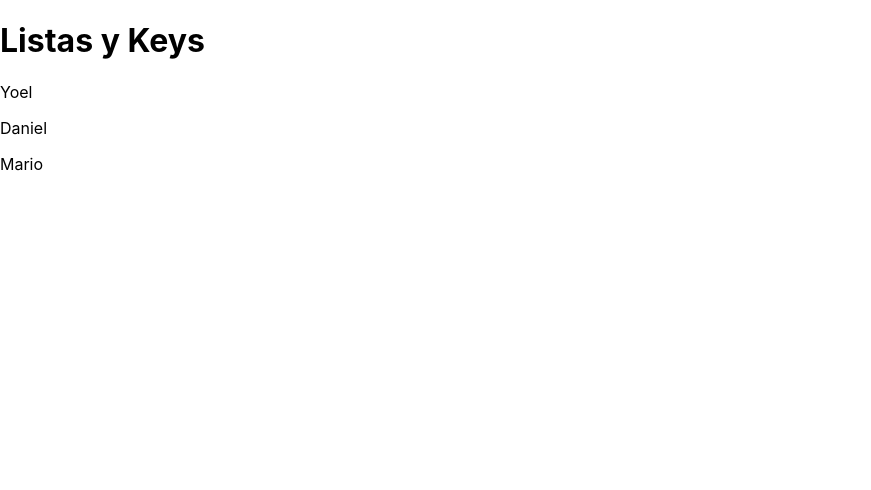
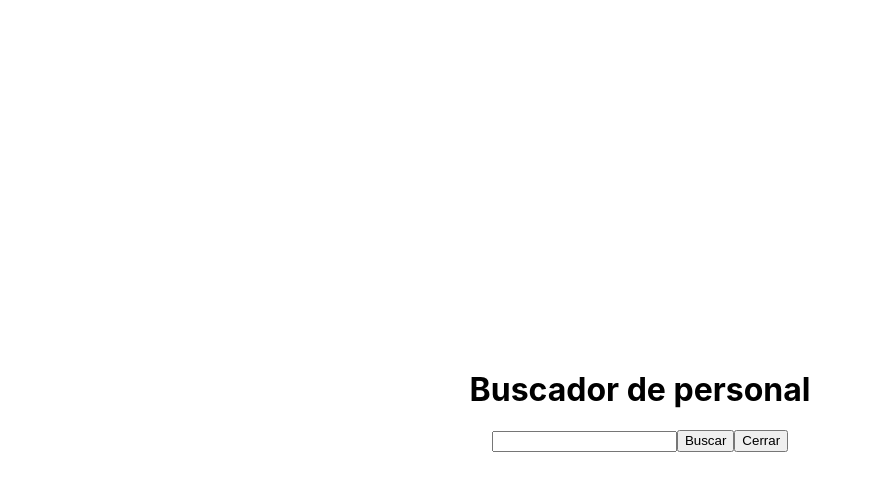
Before and after one commit to Branyoe/react-course, a React (Create React App) app: page / in a window 1280 px wide. Shown: the top 490 px of the page, without its empty margins (0-871 px from the left). Built offline with nearby package versions, Linux system fonts and the light colour scheme.

Commit message:
sec2ep1-4. uso de props, estilos condicionales, estructura por componentes, uso de estilos

```diff
--- a/src/App.js
+++ b/src/App.js
@@ -1,5 +1,5 @@
 //importaciones
-import { useState, useEffect, Component } from 'react';
+
 //************************Login ejemplo*********************++ */
 // //componente en función
 // function App() {
@@ -226,59 +226,57 @@ import { useState, useEffect, Component } from 'react';
 //   )
 // }
 
-//************************************************************************************** */
-//Listas y Keys***************************+
+// //************************************************************************************** */
+// //Listas y Keys***************************+
 
-const jsonData = [
-  {
-    key: "1",
-    name: "Yoel"
-  },
-  {
-    key: "2",
-    name: "Daniel"
-  },
-  {
-    key: "3",
-    name: "Mario"
-  }
-]
+// const jsonData = [
+//   {
+//     key: "1",
+//     name: "Yoel"
+//   },
+//   {
+//     key: "2",
+//     name: "Daniel"
+//   },
+//   {
+//     key: "3",
+//     name: "Mario"
+//   }
+// ]
 
-const ListsAndKesy = (props) => {
-  //variable de estado
-  const [isLoading, setIsLoading] = useState(true);
+// const ListsAndKesy = (props) => {
+//   //variable de estado
+//   const [isLoading, setIsLoading] = useState(true);
 
-  //useEfect simula la carga de isLoading cuando se monta el componente
-  useEffect(()=>{
-    setTimeout(()=> setIsLoading(false), 3000);
-  }, [])
+//   //useEfect simula la carga de isLoading cuando se monta el componente
+//   useEffect(()=>{
+//     setTimeout(()=> setIsLoading(false), 3000);
+//   }, []);
 
-  //function que recorre la lista de datos y las pinta en un p
-  const renderData = () => {
-    //if(isLoading) return <h3>Cargando...</h3>; //forma de condicionar el isLoading, no tan recomendado
+//   //function que recorre la lista de datos y las pinta en un p
+//   const renderData = () => {
+//     //if(isLoading) return <h3>Cargando...</h3>; //forma de condicionar el isLoading, no tan recomendado
 
-    return jsonData?.map((v, i) => (
-      <div key={v.key}>
-        <p>{v.name}</p>
-      </div>
-    ));
-  }
+//     return jsonData?.map((v, i) => (
+//       <div key={v.key}>
+//         <p>{v.name}</p>
+//       </div>
+//     ));
+//   }
 
-  return (
-    <>
-      <h1>Listas y Keys</h1>
-      <div>
-        {isLoading ? <h3>Cargando...</h3> : renderData()}
-      </div>
-    </>
-  );
-}
+//   return (
+//     <>
+//       <h1>Listas y Keys</h1>
+//       <div>
+//         {isLoading ? <h3>Cargando...</h3> : renderData()}
+//       </div>
+//     </>
+//   );
+// }
+
+import Search from './views/Search'
 
 //App********************** */
-const App = () => {
-  return (
-    <ListsAndKesy />
-  );
-}
+const App = () => <Search/>;
 
 export default App;
--- /dev/null
+++ b/src/views/Search/components/SearchBox/index.js
@@ -0,0 +1,31 @@
+import { useState } from "react";
+import "./style.css";
+
+export default function SearchBox({onSearch, onClose} /*aquí se reciben las props que provee el padre */) {
+  const [searchText, setSearchText] = useState("");
+  const handleCloseClick = () => {
+    setSearchText("");
+    onClose();
+  }
+
+  return (
+    <div className="search-box">
+      <h1 className="search-box-title">Buscador de personal</h1>
+      <div className="search-box-buttons">
+        <label>
+          <input
+            className="search-box-input"
+            value={searchText}
+            onChange={({ target: { value } }) => setSearchText(value)}
+          />
+        </label>
+        <button
+          onClick={onSearch}
+        >Buscar</button>
+        <button
+          onClick={handleCloseClick}
+        >Cerrar</button>
+      </div>
+    </div>
+  );
+}
--- /dev/null
+++ b/src/views/Search/components/SearchBox/style.css
@@ -0,0 +1,11 @@
+.search-box{
+  align-items: center;
+  display: flex;
+  flex-direction: column;
+  width: 100%;
+}
+
+.search-box-buttons{
+  display: flex;
+  flex-direction: row;
+}
--- /dev/null
+++ b/src/views/Search/index.js
@@ -0,0 +1,22 @@
+
+import { useState } from 'react';
+import SearchBox from './components/SearchBox/';
+import "./style.css";
+
+export default function Search() {
+  const [isAtTop, setIsAtTop] = useState(false);
+
+  const handleSearchClick = () => setIsAtTop(true);
+
+  const handleCloseClick = () => setIsAtTop(false);
+
+  return (
+    <div className={`search ${isAtTop ? "search--top" : "search--center"}`}>
+      <SearchBox
+        //props enviadas al hijo
+        onSearch={handleSearchClick}
+        onClose={handleCloseClick}
+      />
+    </div>
+  );
+}
--- /dev/null
+++ b/src/views/Search/style.css
@@ -0,0 +1,14 @@
+.search{
+  display: flex;
+  height: 100vh;
+  justify-content: center;
+  width: 100%;
+}
+
+.search--center{
+  align-items: center;
+}
+
+.search--top{
+  align-items: flex-start;
+}
```
Also changed, not shown: src/App.css (deleted, +0 -38 lines).
